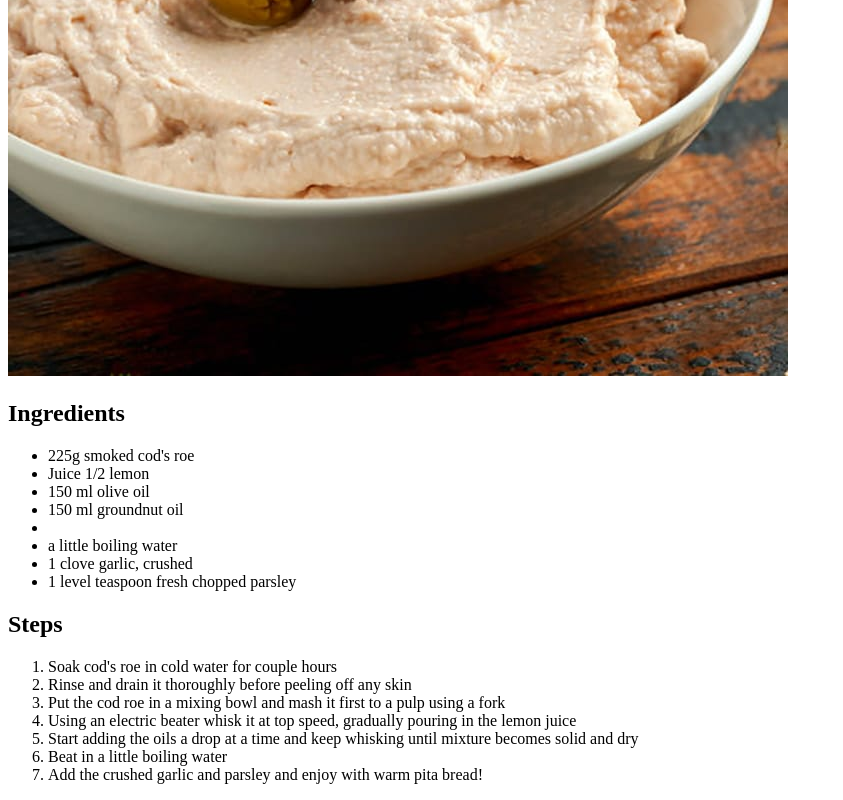
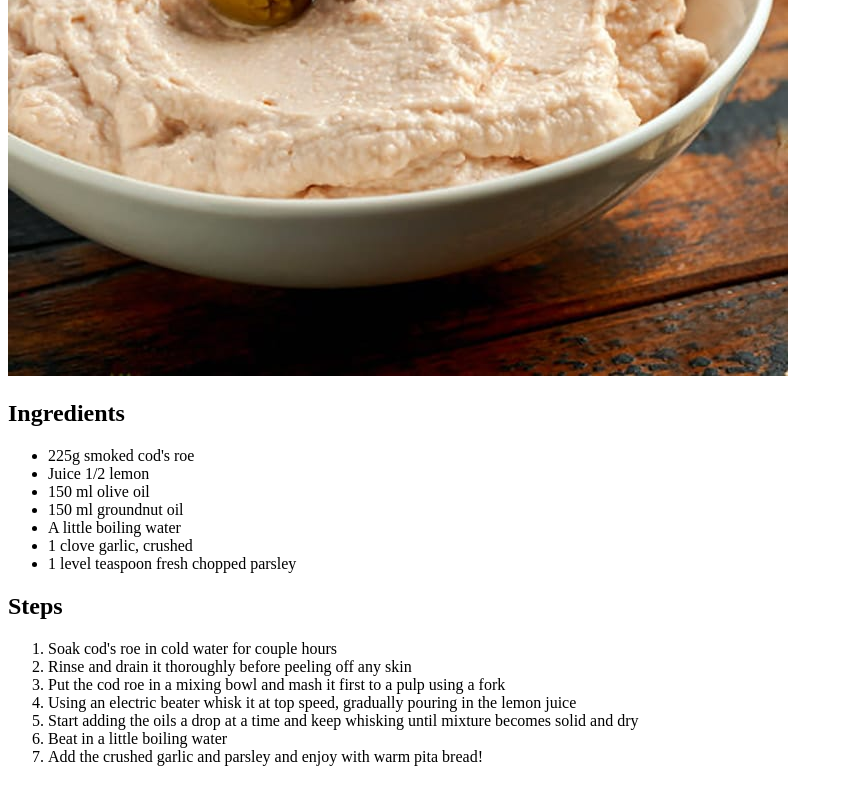
Before and after one commit to Eluented/odin-recipes, a plain HTML site: page recipes/tarama.html in a window 1280 px wide. Shown: the part 484-1284 px from the top of the page, without its empty margins (0-843 px from the left). Drawn offline with Linux system fonts and the light colour scheme.

Commit message:
Fixed list bug and added taramasalata on index page

```diff
--- a/recipes/tarama.html
+++ b/recipes/tarama.html
@@ -16,8 +16,8 @@
             <li>225g smoked cod's roe</li>
             <li>Juice 1/2 lemon</li>
             <li>150 ml olive oil</li>
-            <li>150 ml groundnut oil<li>
-            <li>a little boiling water</li>
+            <li>150 ml groundnut oil</li>
+            <li>A little boiling water</li>
             <li>1 clove garlic, crushed</li>
             <li>1 level teaspoon fresh chopped parsley</li>
         </ul>
```
Also changed, not shown: index.html (+1 -0 lines).
